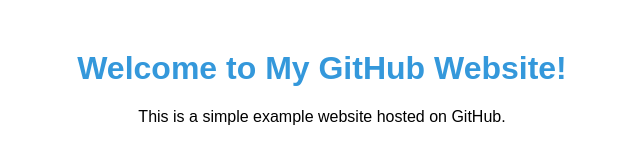
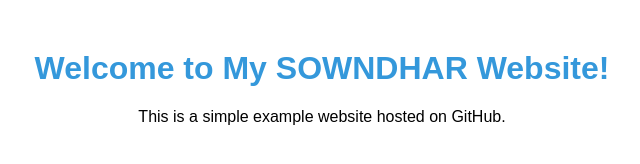
Before and after one commit to sowndhar13/starsmash7876, a plain HTML site: page index.html in a window 1280 px wide. Shown: the whole page, without its empty margins (318-958 px from the left). Drawn offline with Linux system fonts and the light colour scheme.

Commit message:
Update index.html

```diff
--- a/index.html
+++ b/index.html
@@ -16,7 +16,7 @@
     </style>
 </head>
 <body>
-    <h1>Welcome to My GitHub Website!</h1>
+    <h1>Welcome to My SOWNDHAR Website!</h1>
     <p>This is a simple example website hosted on GitHub.</p>
 </body>
 </html>
```
